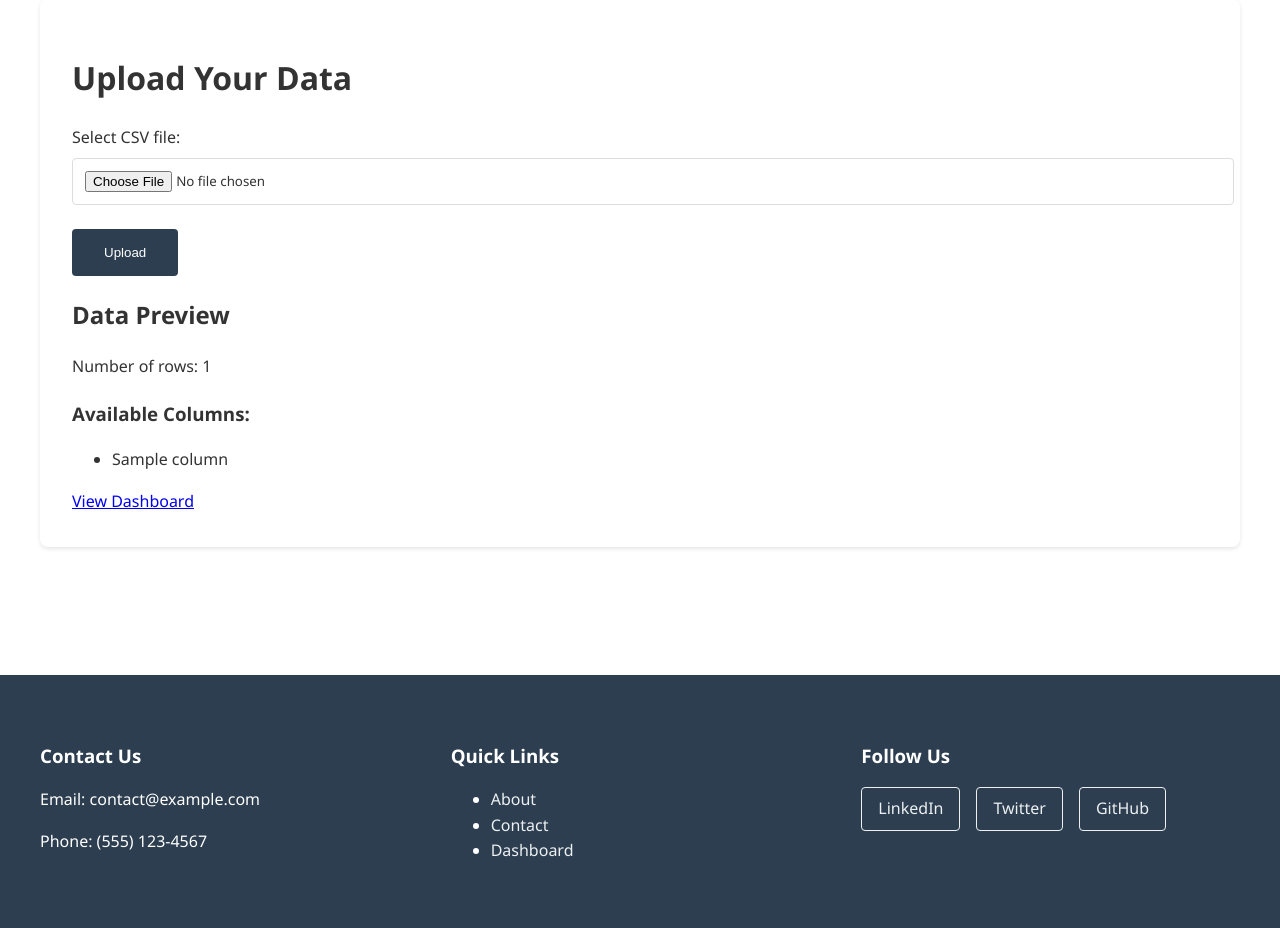
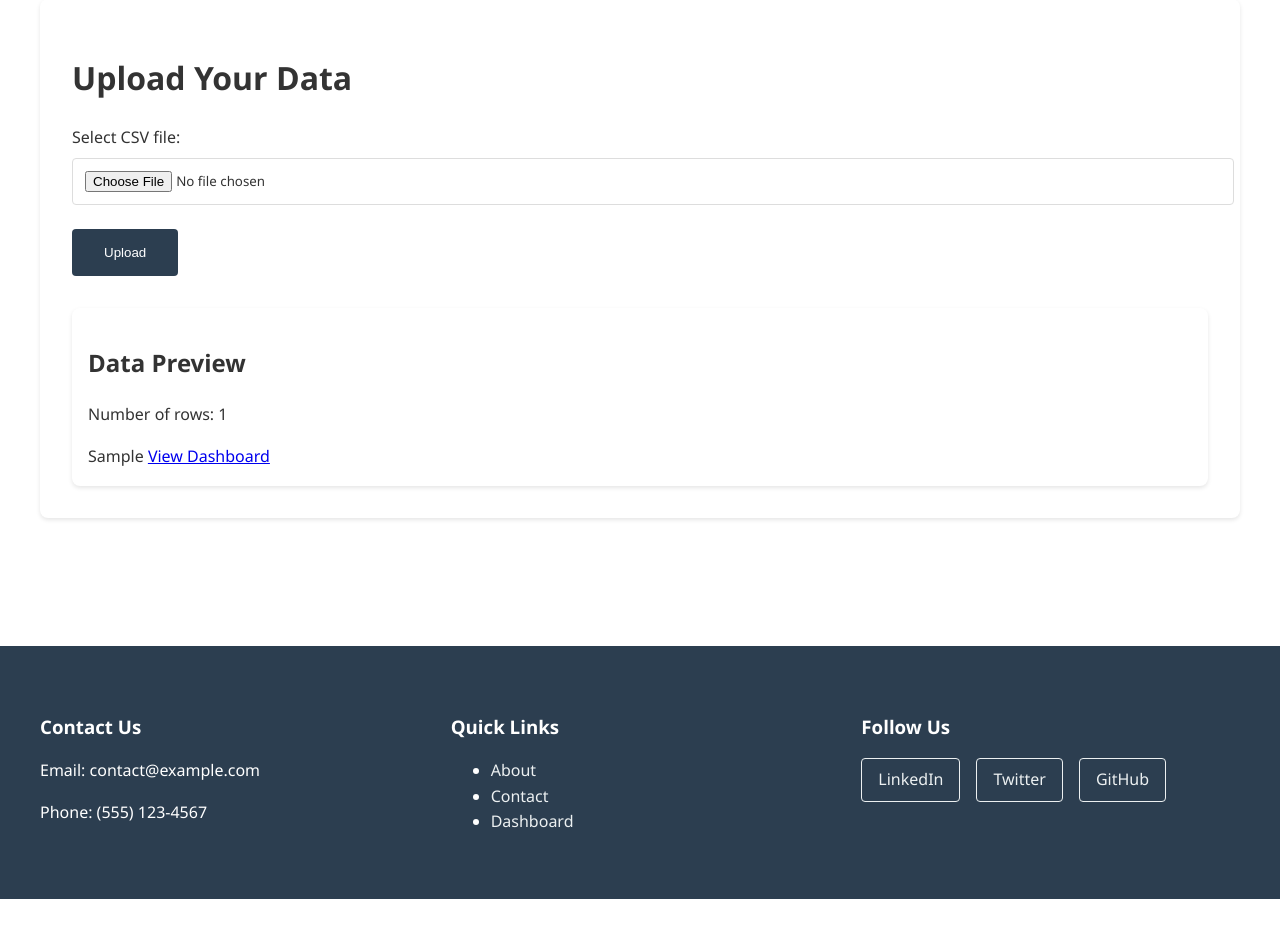
Before and after one commit to JesperBaltzersen/dashboard, a Flask app: template dashboard/templates/upload.html in a window 1280 px wide. Shown: the part 155-1083 px from the top of the page. After the commit the page ends 1054 px from the top, so only its background shows below. Run offline with Flask 3, Linux system fonts and the light colour scheme; the template is opened without the code that fills it: most values are stand-ins (such as "Sample title", 1, 10 or a date in 2020).

Commit message:
Enhance file upload feature with data preview table. Added HTML table rendering for uploaded data in the upload template and styled it with CSS. Updated routes to support new table display and removed unnecessary column listing.

```diff
--- a/dashboard/static/css/style.css
+++ b/dashboard/static/css/style.css
@@ -257,3 +257,34 @@ body {
         gap: 2rem;
     }
 }
+
+.preview-section {
+    margin-top: 2rem;
+    padding: 1rem;
+    background: white;
+    border-radius: 8px;
+    box-shadow: 0 2px 4px rgba(0,0,0,0.1);
+    overflow-x: auto;
+}
+
+.table {
+    width: 100%;
+    margin-bottom: 1rem;
+    background-color: white;
+    border-collapse: collapse;
+}
+
+.table th,
+.table td {
+    padding: 0.75rem;
+    border: 1px solid #dee2e6;
+    text-align: left;
+}
+
+.table-striped tbody tr:nth-of-type(odd) {
+    background-color: rgba(0, 0, 0, 0.05);
+}
+
+.table-bordered {
+    border: 1px solid #dee2e6;
+}
--- a/dashboard/templates/upload.html
+++ b/dashboard/templates/upload.html
@@ -27,16 +27,11 @@
             </form>
         </div>
 
-        {% if columns %}
-        <div class="data-preview">
+        {% if table_html %}
+        <div class="preview-section">
             <h2>Data Preview</h2>
             <p>Number of rows: {{ row_count }}</p>
-            <h3>Available Columns:</h3>
-            <ul class="columns-list">
-                {% for column in columns %}
-                <li>{{ column }}</li>
-                {% endfor %}
-            </ul>
+            {{ table_html | safe }}
             <a href="/dashboard/" class="button">View Dashboard</a>
         </div>
         {% endif %}
```
Also changed, not shown: dashboard/routes.py (+13 -3 lines).
